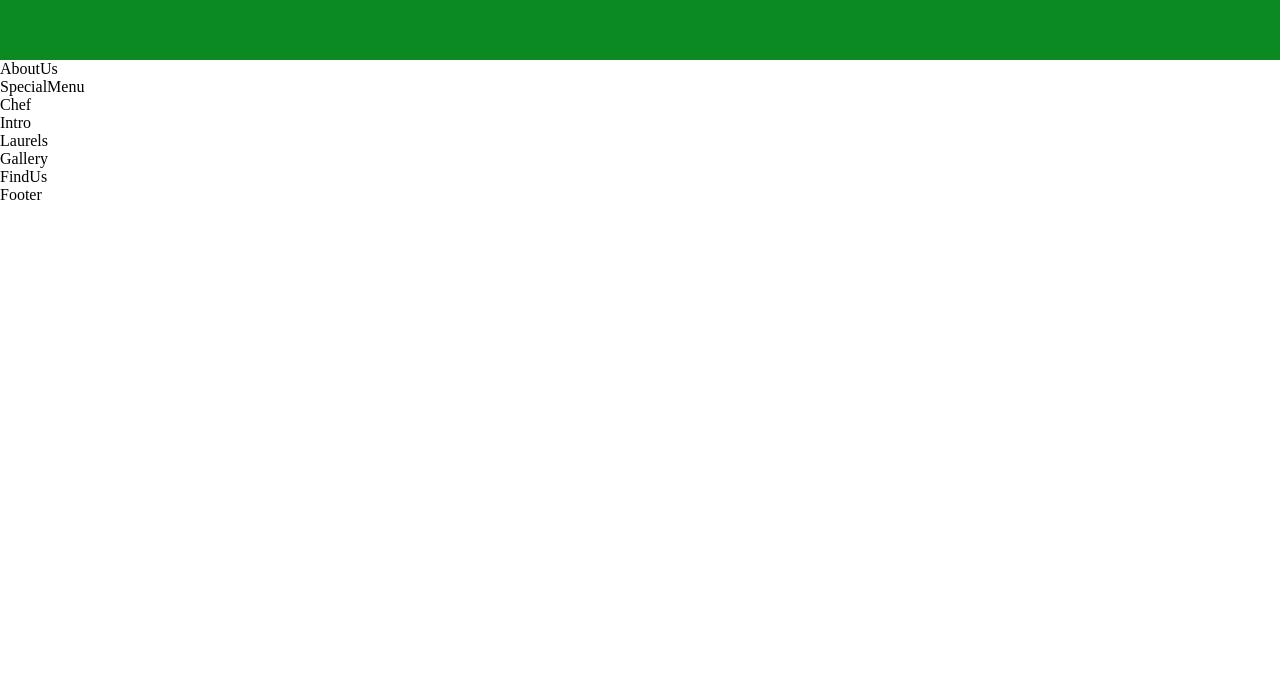
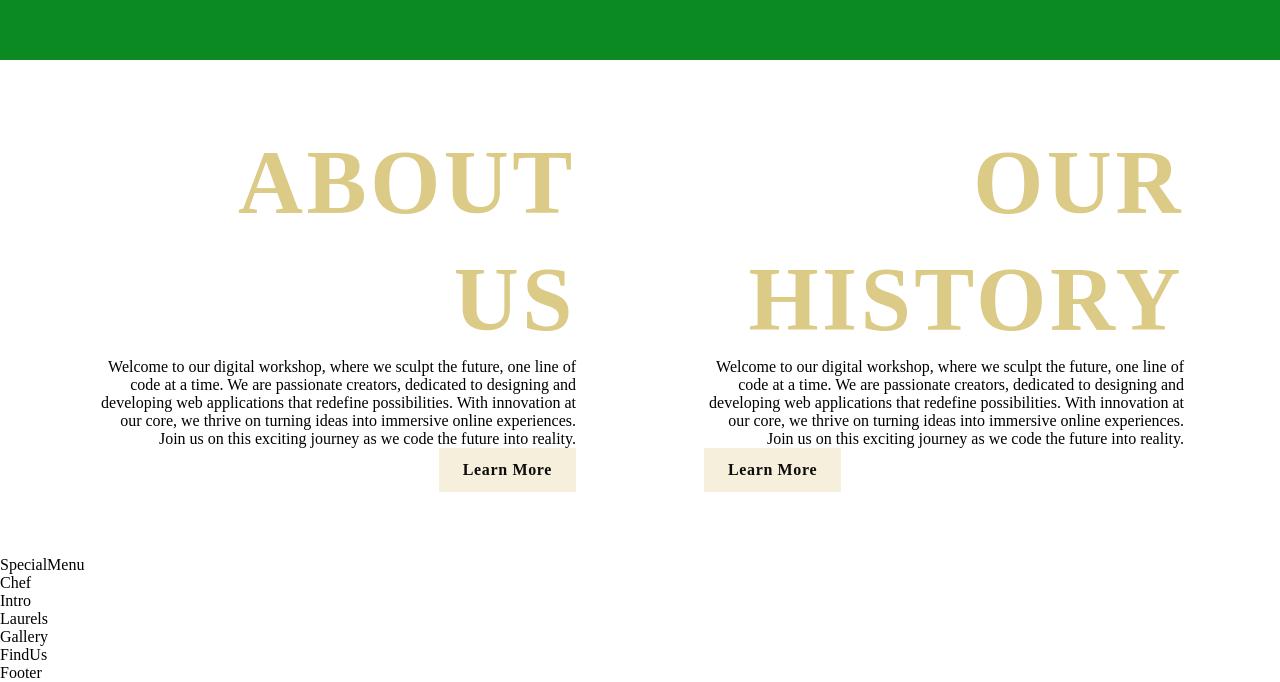
Before and after one commit to Bogita588/Nairobi_Movers_and-Relocators_WebApp, a React (Vite) app: page / in a window 1280 px wide. Shown: the part 930-1612 px from the top of the page. Before the commit the page ends 1134 px from the top, so only its background shows below. Built offline with nearby package versions, Linux system fonts and the light colour scheme; a web font is replaced by a local one.

Commit message:
Added the About Us component

```diff
--- a/src/container/AboutUs/AboutUs.css
+++ b/src/container/AboutUs/AboutUs.css
@@ -0,0 +1,42 @@
+.kws__aboutus{
+    position: relative;
+}
+.kws__aboutus-overlay{
+    position: absolute;
+    inset: 0;
+}
+.kws__aboutus-overlay img{
+    width: 392px;
+    height: 415px;
+    z-index: 0;
+}
+.kws__aboutus-content {
+    width: 100%;
+    z-index: 2;
+}
+.kws__aboutus-content_about{
+    flex: 1;
+    display: flex;
+    justify-content: flex-end;
+    align-items: flex-end;
+    flex-direction: column;
+
+    text-align: right;
+
+}
+.kws__aboutus-content_knife{
+    margin: 2rem 4rem;
+}
+.kws__aboutus-content_knife img{
+height: 910px;
+}
+.kws__aboutus-content_history{
+    flex: 1;
+    display: flex;
+    justify-content: flex-start;
+    align-items: flex-start;
+    flex-direction: column;
+
+    text-align: right;
+
+}
--- a/src/container/AboutUs/AboutUs.jsx
+++ b/src/container/AboutUs/AboutUs.jsx
@@ -1,11 +1,43 @@
 import React from 'react';
 
 import './AboutUs.css';
+import { images } from '../../constants';
 
 const AboutUs = () => (
-  <div>
-    AboutUs
+  <div className="kws__aboutus kws__bg flex__center section__padding" id="about">
+        <div className="kws__aboutus-overlay flex__center">
+          {/*<img src={images.G} alt="G" /> */}
+
+        </div>
+
+
+
+        <div className="kws__aboutus-content flex__center">
+            <div className="kws__aboutus-content_about">
+              <h1>About Us</h1>
+              {/*<img src={images.spoon} alt="about__spoon" className="spoon__img" />*/}
+              <p>Welcome to our digital workshop, where we sculpt the future, one line of code at a time. We are passionate creators, dedicated to designing and developing web applications that redefine possibilities. With innovation at our core, we thrive on turning ideas into immersive online experiences. Join us on this exciting journey as we code the future into reality.</p>
+              <button type="button" className='custom__button'>Learn More</button>
+            </div>
+            <div className="kws__aboutus-content_knife flex__center">
+              {/*<img src={images.knife} alt="about__knife" /> */}
+
+            </div>
+            <div className="kws__aboutus-content_history">
+              <h1>Our History</h1>
+              {/*<img src={images.spoon} alt="about__spoon" className="spoon__img" /> */}
+              <p>Welcome to our digital workshop, where we sculpt the future, one line of code at a time. We are passionate creators, dedicated to designing and developing web applications that redefine possibilities. With innovation at our core, we thrive on turning ideas into immersive online experiences. Join us on this exciting journey as we code the future into reality.</p>
+              <button type="button" className='custom__button'>Learn More</button>
+            </div>
+
+    </div>
+
   </div>
+
+
+
+
+
 );
 
 export default AboutUs;
--- a/src/container/Header/Header.css
+++ b/src/container/Header/Header.css
@@ -26,6 +26,6 @@ h1 {
 
 }
 p{
-    color: white;
+    color: black;
 
 }
```
